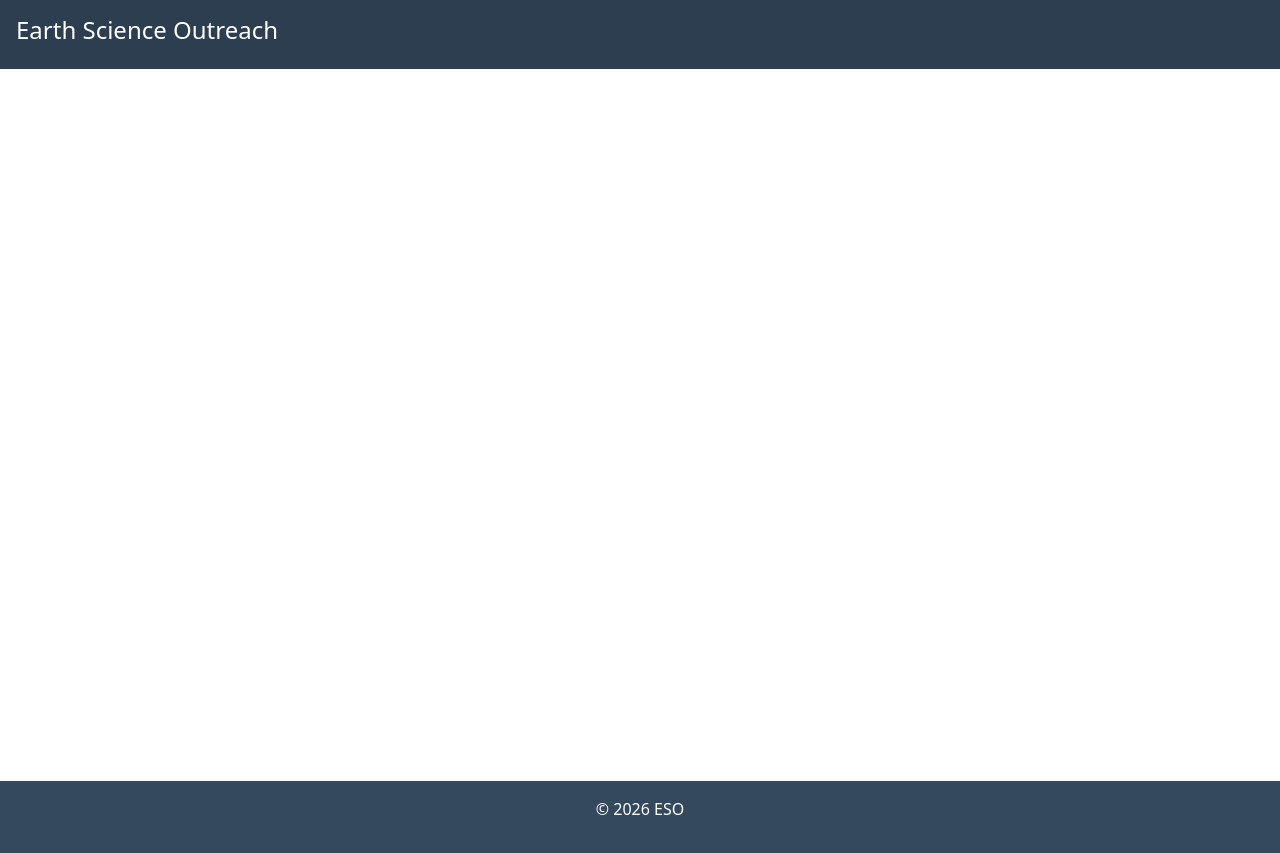
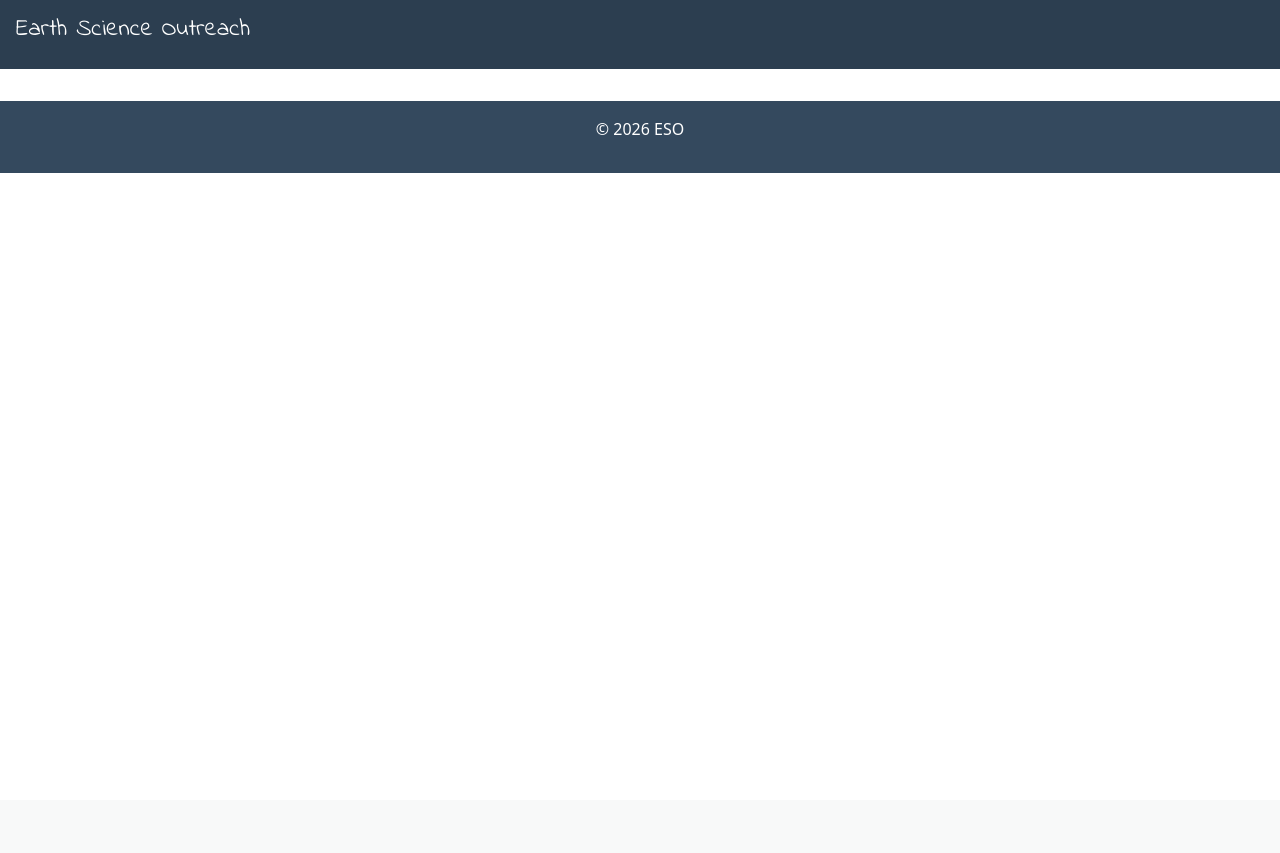
Before and after one commit to HollyT85/ESO2, a Django app: template templates/base.html in a window 1280 px wide. After the commit the page ends 173 px from the top, so only its background shows below. Run offline with Django 5.2, Linux system fonts and the light colour scheme; the template is opened without the code that fills it, so the values that code supplies are empty; parts of the project's set-up code (start-up, migrations or seed data) failed here and were passed over; some libraries are stand-ins or nearby versions.

Commit message:
push
Co-authored-by: Ona <no-reply@ona.com>

```diff
--- a/ESO/settings.py
+++ b/ESO/settings.py
@@ -26,7 +26,6 @@ INSTALLED_APPS = [
     'django.contrib.sessions',
     'django.contrib.messages',
     'django.contrib.staticfiles',
-    'main',
     'home',
 ]
 
--- a/ESO/urls.py
+++ b/ESO/urls.py
@@ -6,5 +6,5 @@ from django.urls import path, include
 
 urlpatterns = [
     path('admin/', admin.site.urls),
-    path('', include('main.urls')),
+    path('', include('home.urls')),
 ]
--- /dev/null
+++ b/home/urls.py
@@ -0,0 +1,11 @@
+"""
+URL configuration for home app.
+"""
+from django.urls import path
+from . import views
+
+app_name = 'home'
+
+urlpatterns = [
+    path('', views.home, name='home'),
+]
--- a/static/css/base.css
+++ b/static/css/base.css
@@ -20,6 +20,11 @@ header {
 
 header nav h1 {
     font-size: 1.5rem;
+    font-family: "Indie Flower", cursive;
+    font-weight: 400;
+    font-style: normal;
+    }
+
 }
 
 main {
--- a/templates/base.html
+++ b/templates/base.html
@@ -18,6 +18,9 @@
     <link href="https://cdn.jsdelivr.net/npm/bootstrap@5.0.2/dist/css/bootstrap.min.css" rel="stylesheet" integrity="sha384-EVSTQN3/azprG1Anm3QDgpJLIm9Nao0Yz1ztcQTwFspd3yD65VohhpuuCOmLASjC" crossorigin="anonymous">
     <script src="https://cdn.jsdelivr.net/npm/bootstrap@5.0.2/dist/js/bootstrap.bundle.min.js" integrity="sha384-MrcW6ZMFYlzcLA8Nl+NtUVF0sA7MsXsP1UyJoMp4YLEuNSfAP+JcXn/tWtIaxVXM" crossorigin="anonymous"></script>
     <!--Google Fonts-->
+    <link rel="preconnect" href="https://fonts.googleapis.com">
+    <link rel="preconnect" href="https://fonts.gstatic.com" crossorigin>
+    <link href="https://fonts.googleapis.com/css2?family=Indie+Flower&display=swap" rel="stylesheet">
 
     {% endblock %}
 
```
